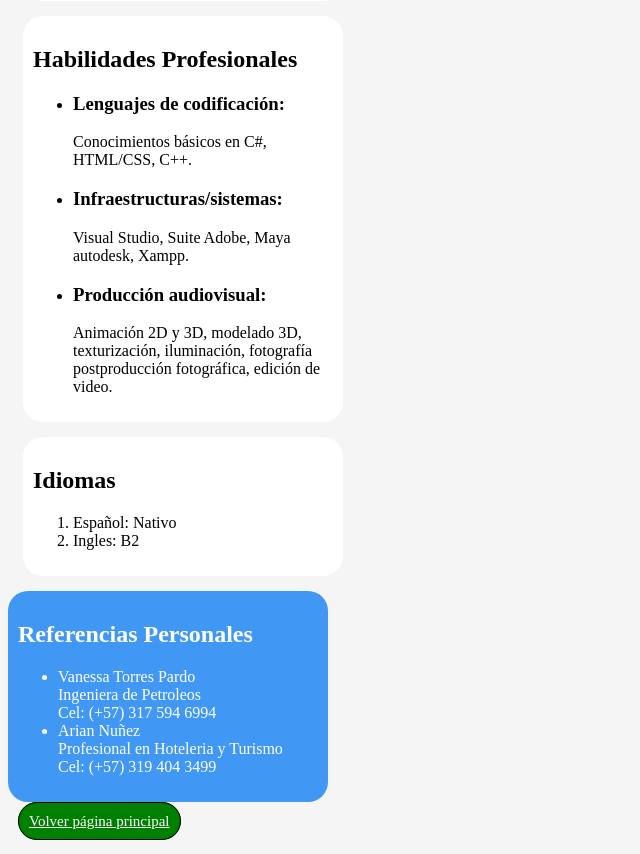
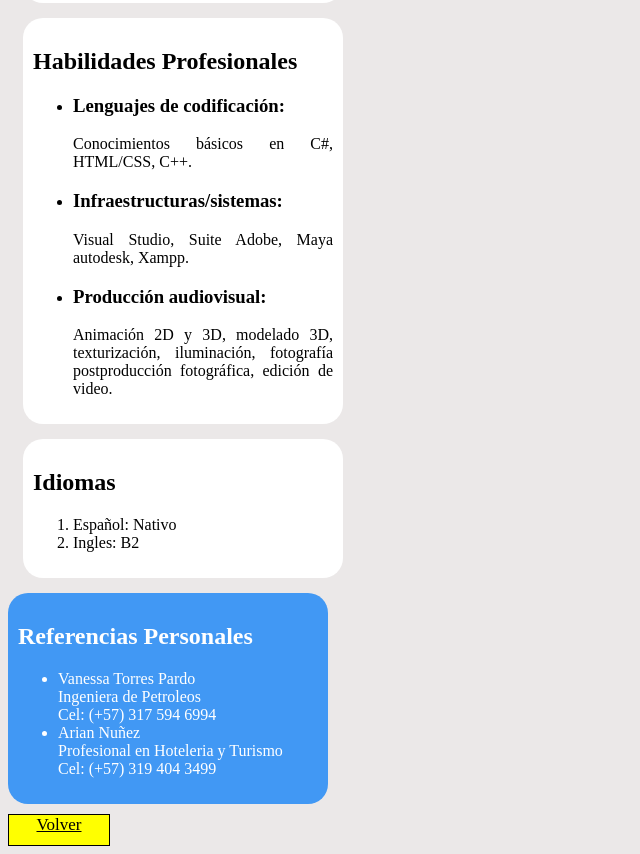
Before and after one commit to NicoToP/Boot_QSD, a plain HTML site: page CV_ejercicio/cv.html in a window 1280 px wide. Shown: the part 1842-2696 px from the top of the page, without its empty margins (0-640 px from the left). Drawn offline with Linux system fonts and the light colour scheme.

Commit message:
cambios en css y html

```diff
--- a/CV_ejercicio/cv.html
+++ b/CV_ejercicio/cv.html
@@ -44,6 +44,7 @@
     </section>
 
     <section class="contedor" id="formacion">
+
         <h2>Formación Educativa</h2>
         <h3>Universidad Militar Nueva Granada</h3>
         <p>Ingeniería en Multimedia</p>
@@ -66,9 +67,11 @@
         <ul>
             <li>Desde enero de 2007 hasta diciembre de 2014</li>
         </ul>
+
     </section>
 
     <section class="contedor" id="resumen">
+
         <h2>Resumen Profesional</h2>
         <ol>
             <li>
@@ -98,9 +101,11 @@
                 </ul>
             </li>
         </ol>
+
     </section>
 
     <section class="contedor" id="habilidades">
+
         <h2>Habilidades Profesionales</h2>
         <ul>
             <li>
@@ -119,9 +124,11 @@
                     edición de video.</p>
             </li>
         </ul>
+
     </section>
 
     <section class="contedor" id="habilidades">
+
         <h2>Idiomas</h2>
         <ol>
             <li>
@@ -131,6 +138,7 @@
                 Ingles: B2
             </li>
         </ol>
+
     </section>
 
     <section class="conte">
@@ -149,8 +157,9 @@
         </ul>
     </section>
 
-
-        <a id="regresar" href="principal.html">Volver página principal</a>
+    <div class="btn">
+        <a id="regresar" href="principal.html">Volver</a>
+    </div>
 
 </body>
 
--- a/CV_ejercicio/estilos.css
+++ b/CV_ejercicio/estilos.css
@@ -1,15 +1,18 @@
 body {
 
-    background-color: whitesmoke;
+    background-color: rgb(235, 232, 232);
 }
 
 .foto {
 
-    width: 300px;
+    width: 200px;
     height: 200px;
     background-image: url(./imagenes/fotop.jpg);
     background-size: cover;
+    background-repeat: no-repeat;
+    background-position: 50%;
     border-radius: 50%;
+    border: 0.1em solid #4198f4;
 
 }
 
@@ -21,6 +24,7 @@ body {
     padding: 10px;
     border-radius: 20px;
     margin-bottom: 10px;
+
 }
 
 #portafolio {
@@ -42,6 +46,12 @@ a {
     margin: 15px;
 }
 
+.contedor p {
+
+    text-align: justify;
+
+}
+
 #formacion {
 
     height: 550px;
@@ -49,10 +59,19 @@ a {
 
 #regresar {
 
-    margin: 10px;
-    font-size: 15px;
-    border-radius: 20px;
-    padding: 10px;
-    background-color: green;
+    font-size: 17px;
+    border-radius: 8%;
+    color: black;
+    /* background-color: green;
+    border: 0.1em solid black;*/
+
+}
+
+.btn {
+    text-align: center;
     border: 0.1em solid black;
+    width: 100px;
+    height: 30px;
+    background-color: yellow;
+    padding: auto;
 }
```
